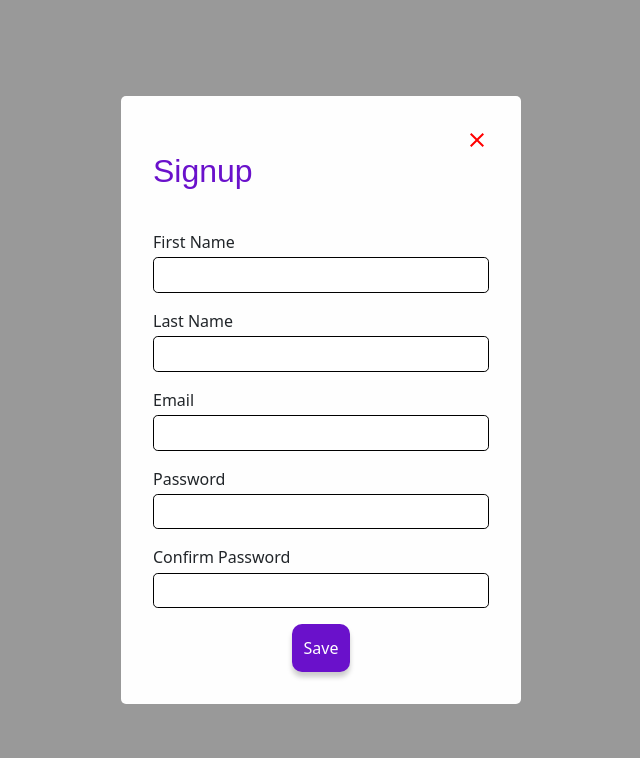
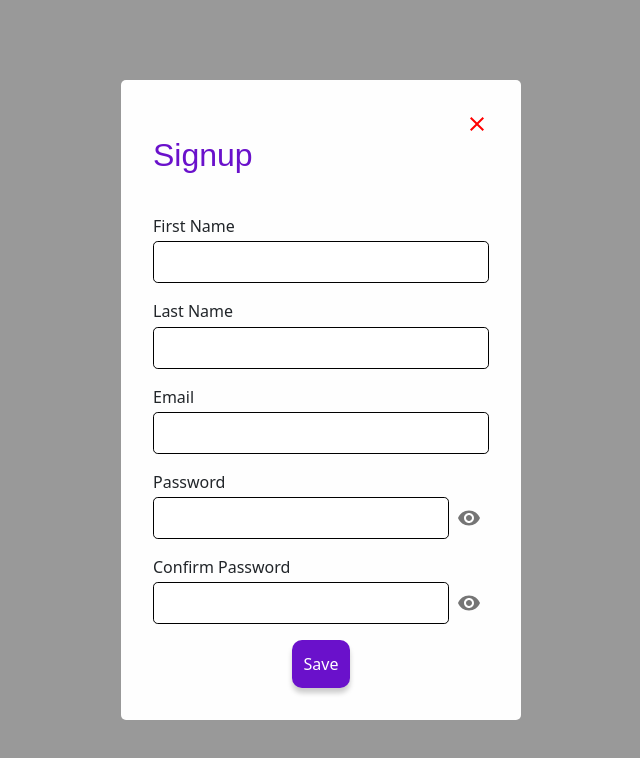
Before and after one commit to furebo/gskibyagira-frontend, a React (Create React App) app in the folder lmisapp/: page /signup in a window 1280 px wide. Shown: the top 758 px of the page, without its empty margins (319-959 px from the left). Built offline with nearby package versions, Linux system fonts and the light colour scheme; no server answers.

Commit message:
fixed confirm password toggling

```diff
--- a/lmisapp/src/Compontents/ModelSignup/index.css
+++ b/lmisapp/src/Compontents/ModelSignup/index.css
@@ -1,10 +1,10 @@
-*{
+* {
   box-sizing: border-box;
   padding: 0;
   margin: 0;
 }
 
-  .signup-model-container{
+.signup-model-container {
   position: fixed;
   z-index: 1;
   top: 0;
@@ -17,50 +17,97 @@
   background-color: rgba(0, 0, 0, 0.4);
   transition: opacity 2s;
 }
-  .signup-model{
+
+.signup-model {
   border-radius: 5px;
   padding: 2rem;
   background-color: rgb(254, 254, 254);
   width: 25em;
 }
-  .signup-form-group{
+
+.signup-form-group {
   display: flex;
   flex-direction: column;
   margin-bottom: 1rem;
+  width: 100%;
 }
+
+/* Ensure all input fields have the same width */
 .signup-form-group input,
-  .signup-form-group select{
+.signup-form-group select {
   border: 1px solid black;
   border-radius: 0.3rem;
-    padding:0.3rem;
+  padding: 0.5rem;
   font-size: 1rem;
+  width: 100%;
 }
-  .signup-form-group label{
+
+/* Label spacing */
+.signup-form-group label {
   margin-bottom: 0.2rem;
 }
-  .closeIcon{
-    color:red;
+
+/* Close button */
+.closeIcon {
+  color: red;
   cursor: pointer;
 }
-  .close{
+
+.close {
   display: flex;
-    align-items: right;
-    justify-content: right;
+  justify-content: flex-end;
 }
-  .signup_btn{
+
+/* Signup button */
+.signup_btn {
   display: block;
   margin: auto;
   margin-top: 1rem;
   border: none;
   background-color: #6a11cb;
-    color:#fff;
-    padding:0.75rem;
+  color: #fff;
+  padding: 0.75rem;
   border-radius: 10px;
   cursor: pointer;
   box-shadow: 0px 5px 5px #ccc;
   transition: background-color 0.3s;
 }
-.signup-model form h2{
+
+.signup-model form h2 {
   margin-bottom: 40px;
   color: #6a11cb;
 }
+
+/* Ensure password fields match other inputs */
+.password-group {
+  position: relative;
+  width: 100%;
+}
+
+/* Make sure password input & toggle button stay aligned */
+.password-input-container {
+  display: flex;
+  align-items: center;
+  width: 100%;
+  position: relative;
+}
+
+/* Password input */
+.password-input-container input {
+  flex: 1;
+  padding-right: 40px; /* Space for the toggle icon */
+}
+
+/* Password toggle button */
+.toggle-password {
+  position: absolute;
+  right: 10px;
+  cursor: pointer;
+  color: #666;
+  background: transparent;
+  border: none;
+  outline: none;
+}
+.password-toogle{
+  display: flex;
+}
--- a/lmisapp/src/Compontents/ModelSignup/index.js
+++ b/lmisapp/src/Compontents/ModelSignup/index.js
@@ -3,6 +3,8 @@ import { useState } from "react";
 import { notify } from '../../Helpers/notify';
 import CloseIcon from '@mui/icons-material/Close';
 import { ToastContainer, toast } from 'react-toastify';
+import { Visibility, VisibilityOff } from '@mui/icons-material';
+import { IconButton } from '@mui/material';
 
 function SignupModel({ closeModel, defaultValue }) {
     const [loading, setLoading] = useState(false);
@@ -15,13 +17,22 @@ function SignupModel({ closeModel, defaultValue }) {
     });
 
     const [errors, setErrors] = useState("");
+    const [showPassword, setShowPassword] = useState(false); // State for password visibility
+    const [showConfirmPassword, setShowConfirmPassword] = useState(false); // State for password visibility
 
     function handleChange(e) {
         setSignupFormState({
             ...signupFormState,
             [e.target.name]: e.target.value
         });
-    }
+    };
+
+    const togglePasswordVisibility = () => {
+        setShowPassword((prev) => !prev);
+    };
+    const toggleConfirmPasswordVisibility = () => {
+        setShowConfirmPassword((prev) => !prev);
+    };
 
     const validateForm = () => {
         const { firstName, lastName, email, password, confirmPassword } = signupFormState;
@@ -109,11 +120,21 @@ function SignupModel({ closeModel, defaultValue }) {
                         </div>
                         <div className='signup-form-group'>
                             <label htmlFor='Password'>Password</label>
-                            <input name='password' type='password' value={signupFormState.password} onChange={handleChange} />
+                            <div className="password-toogle">
+                            <input name='password' type={showPassword ? "text" : "password"}  value={signupFormState.password} onChange={handleChange} />
+                             <IconButton onClick={togglePasswordVisibility} className="password-toggle">
+                                {showPassword ? <VisibilityOff /> : <Visibility />}
+                            </IconButton>
+                            </div>
                         </div>
                         <div className='signup-form-group'>
                             <label htmlFor='Confirm_Password'>Confirm Password</label>
-                            <input name='confirmPassword' type='password' value={signupFormState.confirmPassword} onChange={handleChange} />
+                            <div className='password-toogle'>
+                            <input name='confirmPassword' type={showConfirmPassword ? "text" : "password"} value={signupFormState.confirmPassword} onChange={handleChange} />
+                            <IconButton onClick={toggleConfirmPasswordVisibility} className="icon-button">
+                                {showConfirmPassword ? <VisibilityOff /> : <Visibility />}
+                            </IconButton>
+                            </div>
                         </div>
                         {errors && <div className='error'>{`Error: ${errors}`}</div>}
                         <button onClick={handleSubmit} className="signup_btn" type='submit' disabled={loading}>
```
Lines whose indentation alone changed are shown as unchanged.
